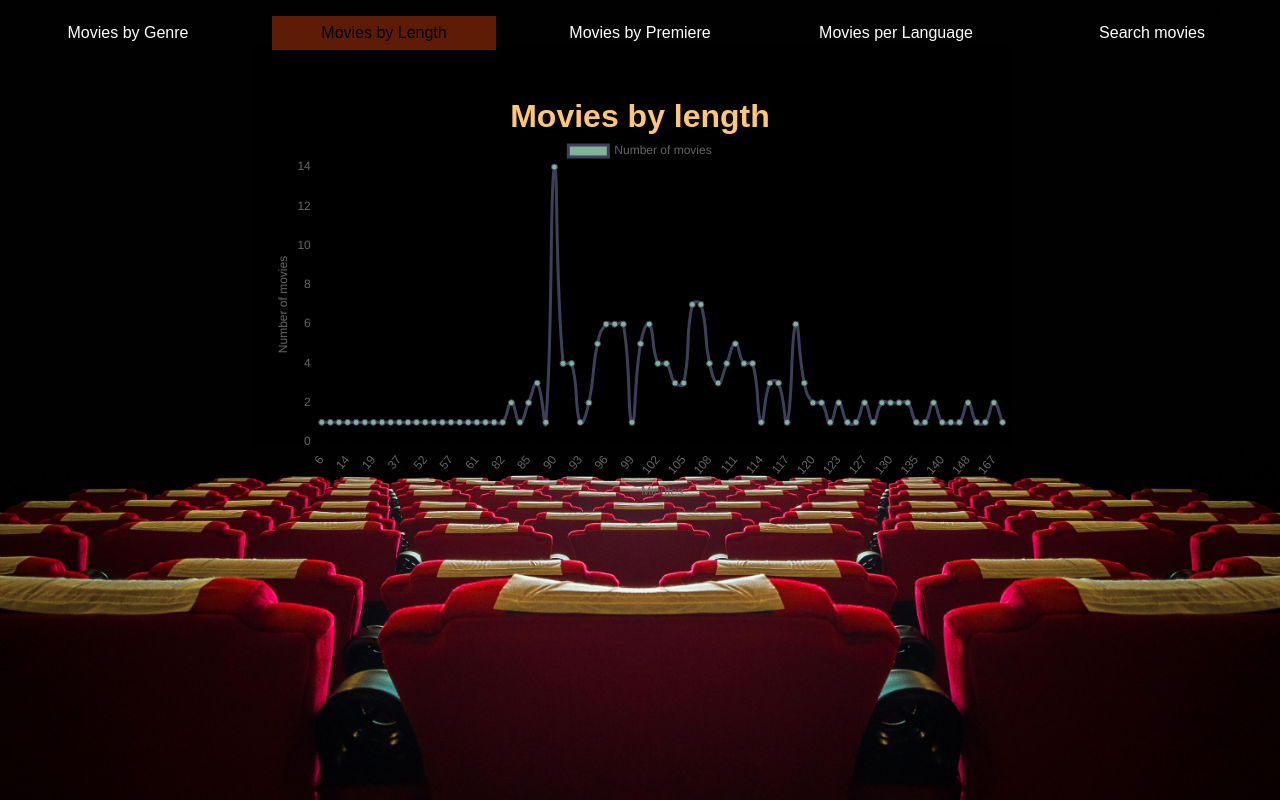
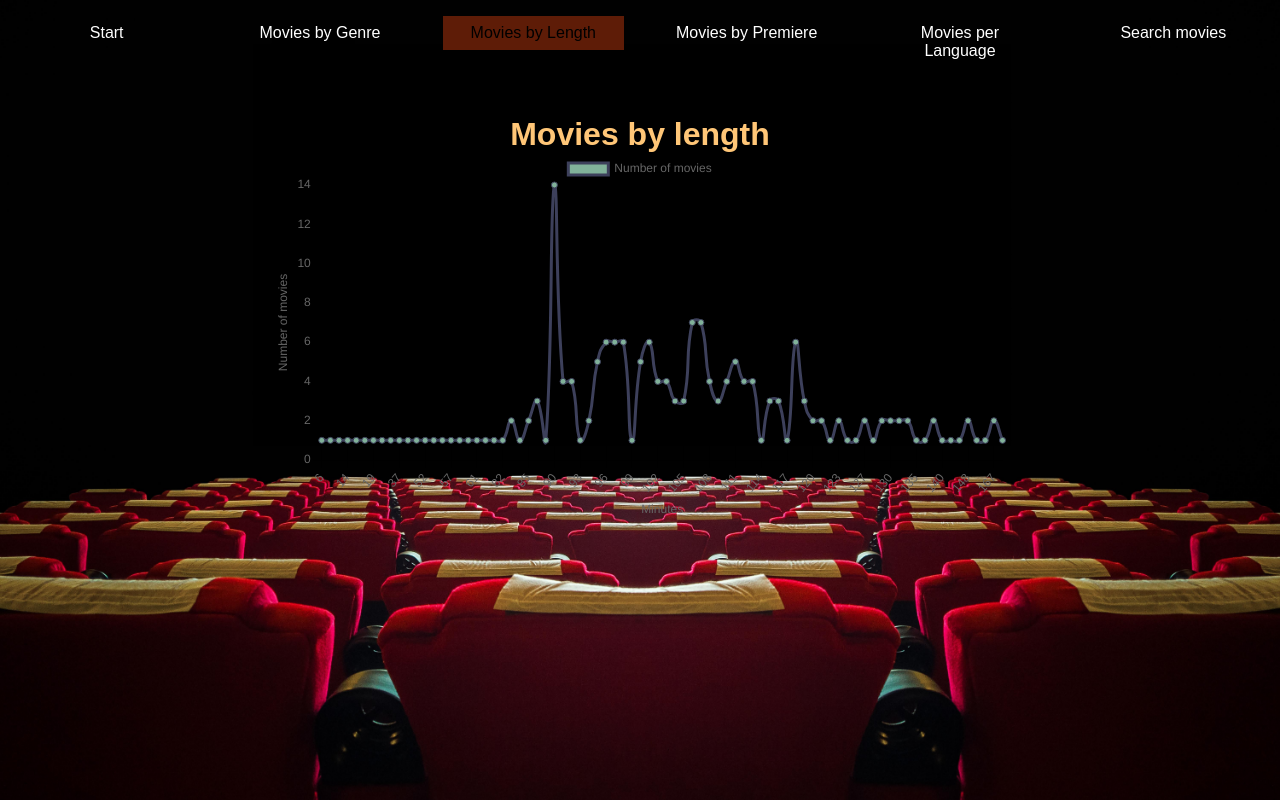
Before and after one commit to vectorell/MovieTown, a React (Vite) app: page /#/movies-by-length in a window 1280 px wide. Built offline with nearby package versions, Linux system fonts and the light colour scheme.

Commit message:
added 3d-hover-effects

```diff
--- a/src/components/framerMotion/FramerRoute.jsx
+++ b/src/components/framerMotion/FramerRoute.jsx
@@ -1,7 +1,15 @@
-import { motion, AnimatePresence, easeInOut, easeIn } from 'framer-motion'
+import { motion, AnimatePresence, easeInOut, easeIn, useMotionValue, useTransform } from 'framer-motion'
 import { randomNumber } from '../../utils.js'
 
 export default function FramerRoute({ name, title, component }) {
+
+    // för 3d
+    const cardX = useMotionValue(0)
+    const cardY = useMotionValue(0)
+    const rotateX = useTransform(cardY, [-300, 300], [10, -10])
+    const rotateY = useTransform(cardX, [-300, 300], [-10, 10])
+    const cardRotateX = useTransform(cardY, [-300, 300], [25, -25])
+    const cardRotateY = useTransform(cardX, [-300, 300], [-25, 25])
 
     const flipAnimation = {
         rotateX: randomNumber(-4, 4),
@@ -9,21 +17,51 @@ export default function FramerRoute({ name, title, component }) {
         rotateZ: randomNumber(-4, 4)
     }
 
+
+    function handleMouseMove(e) {
+        const offsetX = e.clientX - window.innerWidth / 2;
+        const offsetY = e.clientY - window.innerHeight / 2;
+
+        cardX.set(offsetX)
+        cardY.set(offsetY)
+    }
+
+    function handleMouseLeave() {
+        // cardX.set(0)
+        // cardY.set(0)
+    }
+
     return (
         <motion.div
+            onMouseMove={handleMouseMove}
+            onMouseLeave={handleMouseLeave}
+            style={{
+                transformStyle: "preserve-3d",
+                perspective: 1000,
+            }}
+            transition={ flipAnimation }
             className={name}
-            // initial={{ opacity: 0.1, filter:'saturate(0)'}}
-            initial={ flipAnimation }
-            transition={{ duration: 0.8, ease: easeInOut, type: 'spring', stiffness: 300 }}
-            // animate={{opacity: 1, filter:'saturate(1)' }}
-            animate={{ rotateY: 0, rotateX: 0, rotateZ: 0}}
-            exit={{ rotateY: 100, duration: 2 }}
-            // style={{ background: '#171717d1' }}
+            >
+                <motion.div
+                style={{
+                    margin: "auto",
+                    width: "100%",
+                    height: "100%",
+                    transformStyle: "preserve-3d",
+                    perspective: 800,
+                    display: "flex",
+                    flexDirection: 'column',
+                    justifyContent: "center",
+                    alignItems: 'center',
+                    rotateX,
+                    rotateY
+                }}
+                >
+                    {title}
+                    {component}
 
-            >
+                </motion.div>
 
-                {title}
-                {component}
 
             </motion.div>
     )
--- a/src/main.jsx
+++ b/src/main.jsx
@@ -9,12 +9,17 @@ import RouteMoviesByLength from './routes/RouteMoviesByLength/RouteMoviesByLengt
 import RouteMoviesByPremiere from './routes/RouteMoviesByPremiere/RouteMoviesByPremiere.jsx';
 import RouteMoviesProducedInLanguage from './routes/RouteMoviesProducedInLanguage/RouteMoviesProducedInLanguage.jsx';
 import RouteMoviesBySearchString from './routes/RouteMoviesBySearchString/RouteMoviesBySearchString.jsx';
+import RouteLandingPage from './routes/RouteLandingPage/RouteLandingPage.jsx';
 
 const router = createHashRouter([
   {
     path: "",
     element: <Root />,
     children: [
+      {
+        path: "start",
+        element: <RouteLandingPage />
+      },
       {
         path: "movies-by-genre",
         element: <RouteMoviesByGenre />
--- /dev/null
+++ b/src/routes/RouteLandingPage/RouteLandingPage.jsx
@@ -0,0 +1,9 @@
+import { motion } from 'framer-motion'
+
+export default function RouteLandingPage() {
+    return (
+        <motion.div className="RouteLandingPage">
+            <h1> MovieTown </h1>
+        </motion.div>
+    )
+}
--- a/src/routes/root/Root.jsx
+++ b/src/routes/root/Root.jsx
@@ -25,6 +25,10 @@ export default function Root() {
             <header>
                 <nav className="router-nav">
 
+                    <NavLink to="start">
+                        <FramerLinkP text={"Start"} />
+                    </NavLink>
+
                     <NavLink to="movies-by-genre">
                         <FramerLinkP text={"Movies by Genre"} />
                     </NavLink>
@@ -51,10 +55,16 @@ export default function Root() {
 
 
             <main>
-                <div className="content" style={{ perspective: '50em' }}>
-                    <Outlet />
+                <motion.div className="content"
+                style={{
+                    perspective: 900,
+                    transformStyle: "preserve-3d"
 
-                </div>
+                }}
+                >
+                    <Outlet/>
+
+                </motion.div>
                 {/* <RouteMoviesByPremiere /> */}
             </main>
         </div>
```
